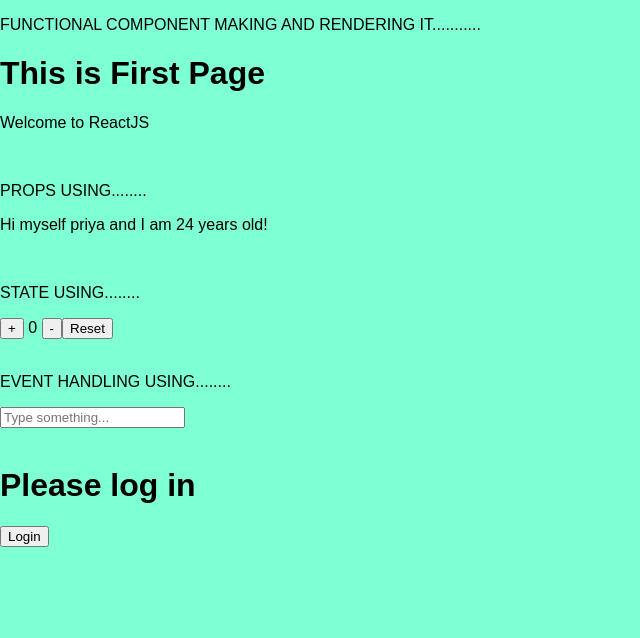
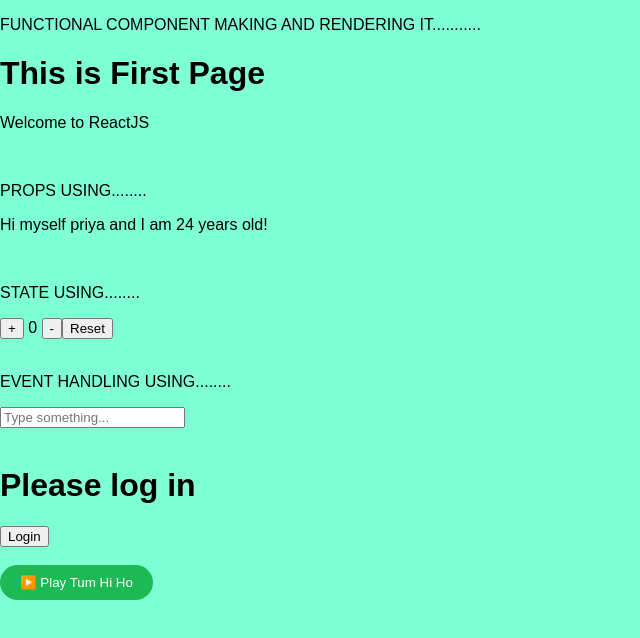
Before and after one commit to PriyaRRajbhar/100daysofCode, a React (Vite) app in the folder reactjs/practice/: page / in a window 1280 px wide. Shown: the top 638 px of the page, without its empty margins (0-640 px from the left). Built offline with nearby package versions, Linux system fonts and the light colour scheme.

Commit message:
action on button click

```diff
--- a/reactjs/practice/src/App.jsx
+++ b/reactjs/practice/src/App.jsx
@@ -4,6 +4,7 @@ import Props from './component/Props';
 import State from './component/State';
 import Eventh from './component/Eventh';
 import UserDashboard from './component/Conditonalr';
+import PlayButton from './component/button';
 
 function App() {
   return (
@@ -27,6 +28,10 @@ function App() {
       <div>
         <UserDashboard/>
       </div>
+      <br />
+      <div>
+        <PlayButton songTitle="Tum Hi Ho" />
+      </div>
     </>
   );
 }
--- /dev/null
+++ b/reactjs/practice/src/component/button.jsx
@@ -0,0 +1,23 @@
+import React from 'react';
+function PlayButton({ songTitle, onClick }) {
+  return (
+    <button
+      onClick={() => console.log(`Now playing: ${songTitle}`)}
+      style={{
+        backgroundColor: '#1db954', // Spotify green!
+        color: 'white',
+        padding: '10px 20px',
+        border: 'none',
+        borderRadius: '25px',
+        cursor: 'pointer'
+      }}
+    >
+      ▶️ Play {songTitle}
+    </button>
+  );
+}
+
+export default PlayButton;
+
+
+// Test it in your App component
```
